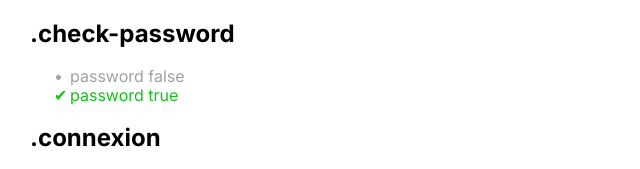
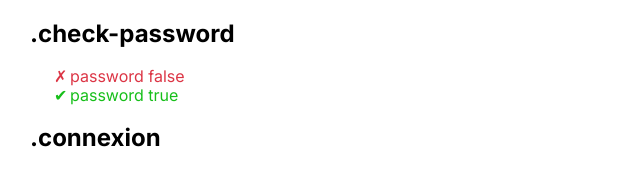
Before and after one commit to Doc2Wheels-Groupe3-B3Alt/framework-sass, a website: page index.html in a window 1280 px wide. Shown: the top 169 px of the page, 42-682 px from the left. Drawn offline with Linux system fonts and the light colour scheme.

Commit message:
Modification du style password-fals

```diff
--- a/src/scss/components/_connexion.scss
+++ b/src/scss/components/_connexion.scss
@@ -20,13 +20,13 @@
         height: 100vh;
     }
     .check-password-false {
-        color: var(--grey);
+        color: var(--red);
         list-style-type: none;
     }
 
     .check-password-false::before {
-        content: "•";
-        color: var(--grey);
+        content: "✗";
+        color: var(--red);
         display: inline-block;
         width: 1em;
         margin-left: -1em;
```
Also changed, not shown: dist/css/main.css.
